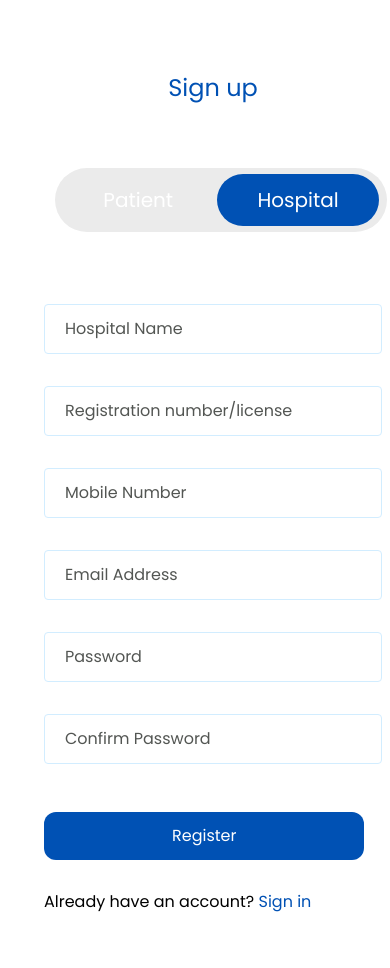
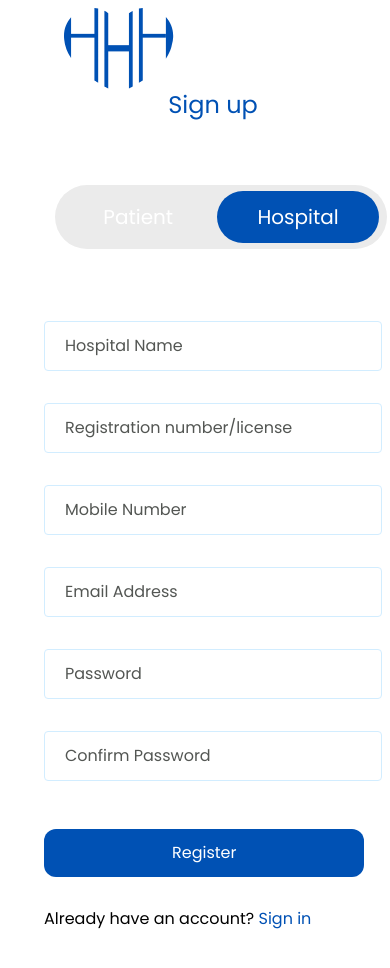
Before and after one commit to Opski123/healthical-project, a website: page hospital-sign-up.html in a window 390 px wide. Shown: the top 968 px of the page. Drawn offline with Linux system fonts and the light colour scheme.

Commit message:
Update hospital-sign-up.html

```diff
--- a/hospital-sign-up.html
+++ b/hospital-sign-up.html
@@ -17,30 +17,6 @@
     <!-- css -->
     <link rel="stylesheet" href="css/main.css">
 
-    <!-- tailwind link -->
-    <!-- <script src="https://cdn.tailwindcss.com"></script>
-    <script>
-      tailwind.config = {
-        theme: {
-          extend: {
-            fontFamily: {
-              poppins: "'Poppins', serif",
-            },
-            width: {
-              800: "800px",
-            },
-            colors: {
-              blue: "#0051B4",
-              lightBlue: "#D2EDFF",
-              darkBlue: "#001465",
-              brown: "#535653",
-              darkBrown: "#111511",
-              gray: "#F0F4F0",
-            },
-          },
-        },
-      };
-    </script> -->
   </head>
   <body class="font-poppins">
     <section class="flex flex-col lg:flex-row py-2">
@@ -52,11 +28,19 @@
         </a>
         <img src="./images/rafiki.jpg" alt="" class="mt-3">
       </div>
+
+      <!-- just logo -->
+      <div class="lg:hidden">
+        <a href="index.html">
+          <img src="./images/logo-1.svg" alt="" class="h-12 md:h-20 mt-12 md:mt-16 pl-16 md:pl-28 ">
+        </a>
+      </div>
+
       <!-- sign up form -->
       <div
         class="mx-auto flex flex-col lg:w-3/5 px-11 lg:shadow lg:shadow-1"
       >
-        <h3 class="text-2xl lsm:text-3xl text-center text-blue pr-4 my-16">
+        <h3 class="text-2xl lsm:text-3xl text-center text-blue pr-4 mt-6 mb-16 lg:my-16">
           Sign up
         </h3>
         <div class="justify-center rounded-full bg-lightGray px-2 py-1.5 mb-16 w-fit mx-auto">
```
